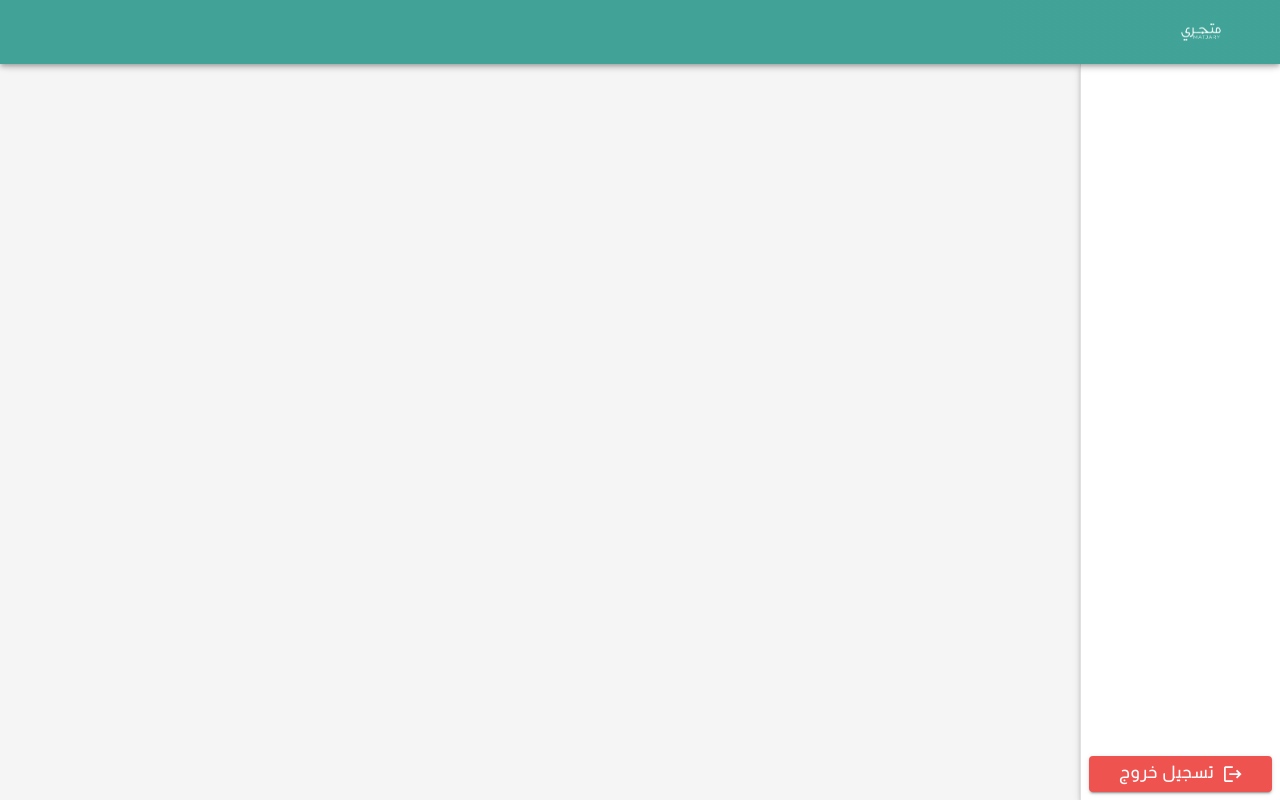
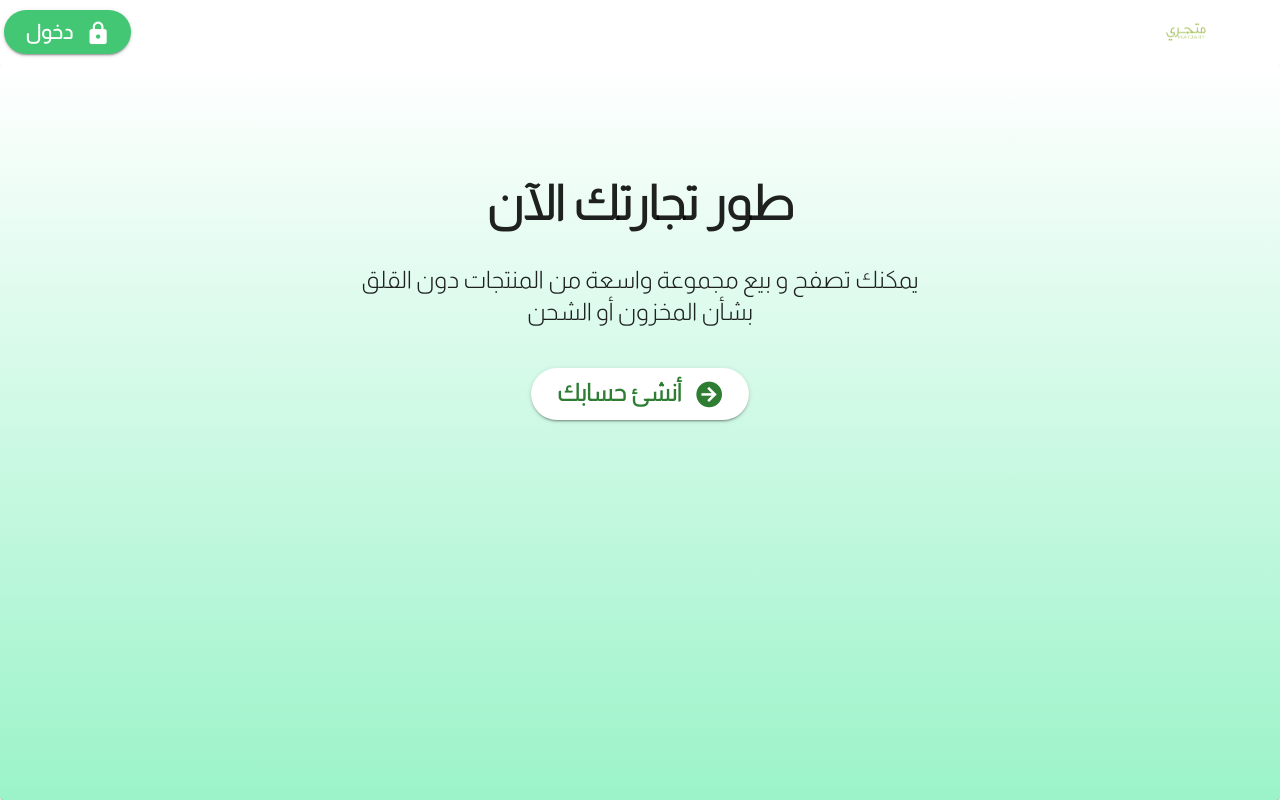
Before and after one commit to beyassine/matjary_frontend, a Vue app: page / in a window 1280 px wide. Before the commit this address had no page. Built offline with nearby package versions, Linux system fonts and the light colour scheme; what vue-tel-input would draw is missing.

Commit message:
Home page

```diff
--- a/src/axios/axiosInstance.js
+++ b/src/axios/axiosInstance.js
@@ -21,7 +21,7 @@ const refreshToken = (refresh_token) => {
 
 
 const axiosInstance = axios.create({
-    baseURL: 'http://44.203.185.148:8000',
+    baseURL: 'https:/matjaryapi.online',
 });
 
 axiosInstance.interceptors.request.use((req) => {
--- a/src/components/BtnXlg.vue
+++ b/src/components/BtnXlg.vue
@@ -30,6 +30,6 @@ export default {
 </script>
 <style scoped>
 .main-btn{
-  background-image: linear-gradient(to top left, rgba(18, 140, 126,.8), rgba(18, 140, 126,.8)));
+  background-image: linear-gradient(to top left, rgba(18, 140, 126,.8), rgba(18, 140, 126,.8));
 }
 </style>
--- a/src/components/Sidebar.vue
+++ b/src/components/Sidebar.vue
@@ -1,7 +1,7 @@
 <template>
   <v-navigation-drawer
     class="lg-and-down elevation-3 text-right"
-    width="200"
+    width="180"
     location="right"
   >
     <v-list density="compact" class="mt-2" nav>
--- a/src/router/index.js
+++ b/src/router/index.js
@@ -1,7 +1,7 @@
 import store from '../store';
 import { createRouter, createWebHistory } from 'vue-router'
 
-
+import HomeView from '../views/HomeView.vue'
 import SignupView from '../views/SignupView.vue'
 import LoginView from '../views/LoginView.vue'
 import NotFound from '../views/404.vue'
@@ -23,6 +23,12 @@ import AdminSellerView from '../views/AdminSellerView.vue'
 
 
 const routes = [
+  {
+    path: '',
+    name: 'home',
+    meta: { extend: true },
+    component: HomeView
+  },
   {
     path: '/signup',
     name: 'signup',
--- a/src/store/modules/users.js
+++ b/src/store/modules/users.js
@@ -3,7 +3,7 @@ import jwt_decode from "jwt-decode";
 import dayjs from "dayjs";
 
 const axiosInstance = axios.create({
-    baseURL: 'http://44.203.185.148:8000',
+    baseURL: 'https:/matjaryapi.online',
 });
 
 const state = {
--- a/src/views/HomeView.vue
+++ b/src/views/HomeView.vue
@@ -1,116 +1,41 @@
 <template>
-  <v-breadcrumbs class="d-flex justify-end align-center breadcrumb">
-    <div></div>
-    <div><h2>الرئيسية</h2></div>
-  </v-breadcrumbs>
-  <div class="container mt-5">
-    <v-row class="d-flex justify-center flex-row-reverse">
-      <v-col :cols="$vuetify.display.mdAndUp ? '8' : '12'">
-        <v-alert
-          class="text-right text-subtitle-1 mb-2"
-          type="success"
-          color="teal-lighten-1"
-          density="compact"
-          v-if="alert"
-          >تم نسخ الرابط بنجاح</v-alert
-        >
-        <v-card class="mx-auto text-right">
-          <v-card-item>
-            <div>
-              <div class="mb-3">
-                <h3>
-                  رابط المتجر<v-icon class="ml-2">mdi-link-variant</v-icon>
-                </h3>
+    <v-app-bar class="d-flex justify-end" elevation="0">
+        <template v-slot:append>
+            <v-img aspect-ratio="16/9" width="180" :src="logo"></v-img>
+        </template>
+        <template v-slot:prepend>
+            <router-link class="text-decoration-none" to="login">
+                <v-btn class="header-btn" rounded="pill" size="large" variant="elevated">
+                    <div class="text-h6 text-white font-weight-black ">
+                        دخول
+                        <v-icon class="ml-2 ">mdi-lock</v-icon>
                     </div>
-              <div class="text-grey">
-                <h4>{{ storeLink }}</h4>
+                </v-btn>
+            </router-link>
+        </template>
+    </v-app-bar>
+    <v-card class="hero">
+        <v-row class="d-flex justify-center">
+            <v-col class="text-center" cols="12" md="6">
+                <div class=" text-h3 font-weight-black mb-5">طور تجارتك الآن </div>
+                <div class="text-h5 mt-3 mb-5">
+                    يمكنك تصفح و بيع مجموعة واسعة من المنتجات دون القلق بشأن المخزون أو الشحن
                 </div>
+                <router-link class="text-decoration-none" to="signup">
+                    <v-btn rounded="pill" color="white" size="x-large" variant="elevated" class="mt-5">
+                        <div class="text-h5 text-green-darken-3 font-weight-black ">
+                            أنشئ حسابك
+                            <v-icon class="ml-2 ">mdi-arrow-right-circle</v-icon>
                         </div>
-          </v-card-item>
-          <v-card-actions class="d-flex justify-end mr-1">
-            <v-btn
-              class=" ml-2"
-              variant="flat"
-              size="large"
-              color="grey text-white"
-              @click="copyLink"
-            >
-             <h4> أنسخ الرابط <v-icon class="ml-2">mdi-content-copy</v-icon> </h4>
                     </v-btn>
-            <v-btn
-              class="ml-2"
-              variant="flat"
-              size="large"
-              color="teal-lighten-1"
-              @click="copyLink"
-            >
-            <h4> زيارة المتجر <v-icon class="ml-2">mdi-open-in-new</v-icon> </h4>
-            </v-btn>
-          </v-card-actions>
-        </v-card>
-        <v-card class="mx-auto text-right mt-3">
-          <v-card-item>
-            <div>
-              <div class="mb-3">
-                <h3>
-                  المنتجات<v-icon class="ml-2"
-                    >mdi-package-variant-closed</v-icon
-                  >
-                </h3>
-              </div>
-              <div class="text-grey">
-                <h4>لديك <span class="text-blue-lighten-2 ml-1 mr-1">{{ product_count }} منتج </span></h4>
-              </div>
-            </div>
-          </v-card-item>
-          <v-card-actions class="d-flex justify-end mr-1">
-            <v-btn
-              class=" ml-2"
-              variant="flat"
-              size="large"
-              color="grey text-white"
-            >
-            <h4> أضف منتج <v-icon class="ml-2">mdi-plus</v-icon></h4>
-            </v-btn>
-            <v-btn
-              class=" ml-2"
-              variant="flat"
-              size="large"
-              color="teal-lighten-1"
-            >
-            <h4> قائمة المنتجات <v-icon class="ml-2">mdi-open-in-new</v-icon> </h4>
-            </v-btn>
-          </v-card-actions>
-        </v-card>
-        <v-card class="mx-auto text-right mt-3">
-          <v-card-item>
-            <div>
-              <div class="mb-3">
-                <h3>الطلبات<v-icon class="ml-2">mdi-basket-outline</v-icon></h3>
-              </div>
-              <div class="text-grey">
-                <h4>لديك <span class="text-blue-lighten-2 ml-1 mr-1">{{ meworder_count }} طلب</span> لم يتم تلبيته</h4>
-              </div>
-            </div>
-          </v-card-item>
-          <v-card-actions class="d-flex justify-end mr-1">
-            <v-btn
-              class="ml-2"
-              variant="flat"
-              size="large"
-              color="teal-lighten-1"
-            >
-              <h4> قائمة الطلبات<v-icon class="ml-2">mdi-open-in-new</v-icon> </h4>
-            </v-btn>
-          </v-card-actions>
-        </v-card>
+                </router-link>
             </v-col>
         </v-row>
-  </div>
+    </v-card>
 </template>
 
 <script>
-import { mapGetters} from "vuex";
+import logo from "../assets/matjary_logo_g.png";
 import { useDisplay } from "vuetify";
 
 export default {
@@ -120,31 +45,43 @@ export default {
 
     data() {
         return {
-      storeId:"",
-      product_count:0,
-      meworder_count: 0,
-      alert: false,
+            logo: logo,
         };
     },
 
-  methods: {
-    copyLink() {
-      navigator.clipboard.writeText(this.storeLink);
-      this.alert = true;
-      setTimeout(() => {
-        this.alert = false;
-      }, 1500);
-    },
-  },
-  computed: {
-    ...mapGetters(["getUserId","getStoreId"]),
-    storeLink() {
-      return "http://localhost:8080/" + this.storeId;
-    },
-  },
-  created() {
-    this.storeId=this.getStoreId
-  },
-
+    methods: {},
+    computed: {},
 };
 </script>
+<style lang="scss" scoped>
+@import "../scss/variables.scss";
+
+.hero {
+    background-image: linear-gradient(to bottom, rgb(255, 255, 255), rgb(155, 243, 201));
+    padding: 50px;
+    padding-top: 100px;
+    height: 100%;
+}
+
+.text-h3 {
+    line-height: 5rem;
+    font-family: $body-font-family !important;
+}
+
+.text-h4 {
+    line-height: 3rem;
+    font-family: $body-font-family !important;
+}
+
+.text-h5 {
+    font-family: $body-font-family !important;
+}
+
+.text-h6 {
+    font-family: $body-font-family !important;
+}
+
+.header-btn {
+    background-image: linear-gradient(to top right, rgb(68, 199, 116), rgb(68, 199, 116));
+}
+</style>
```
Lines whose indentation alone changed are shown as unchanged.
